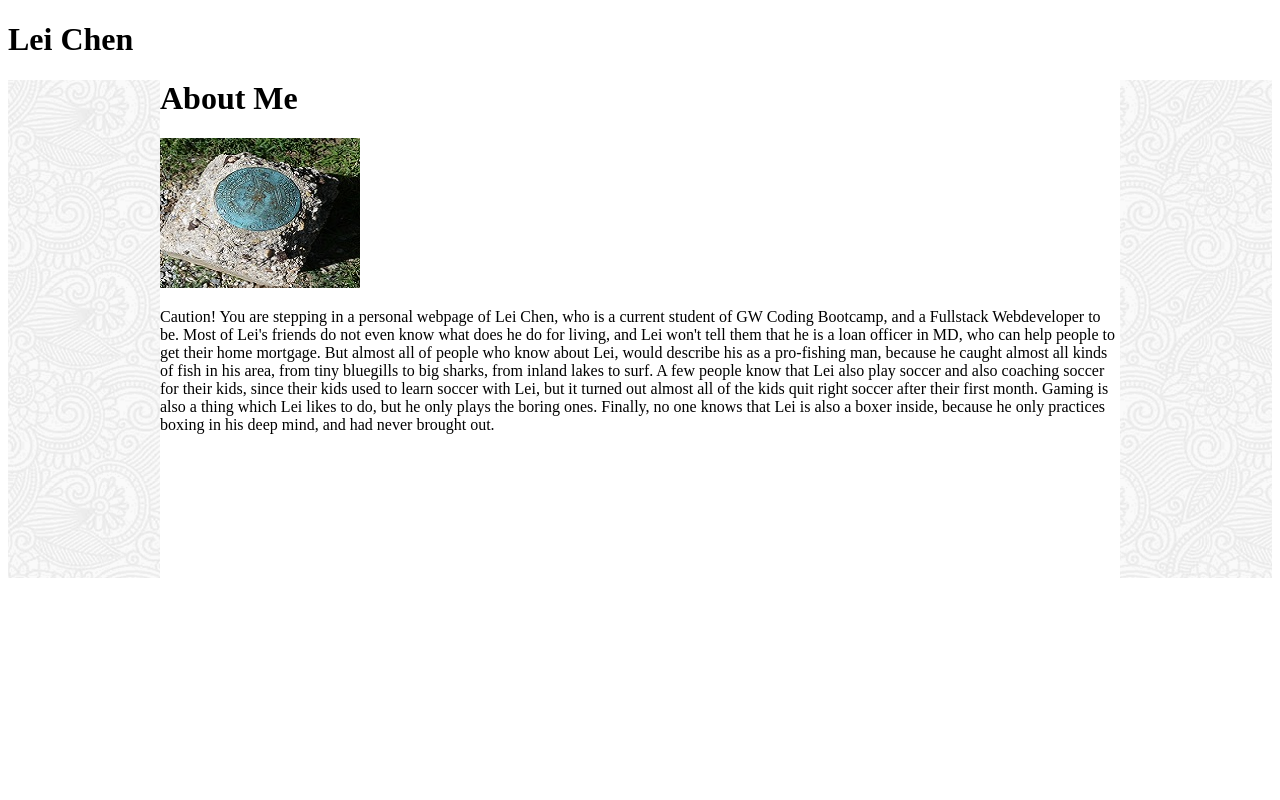
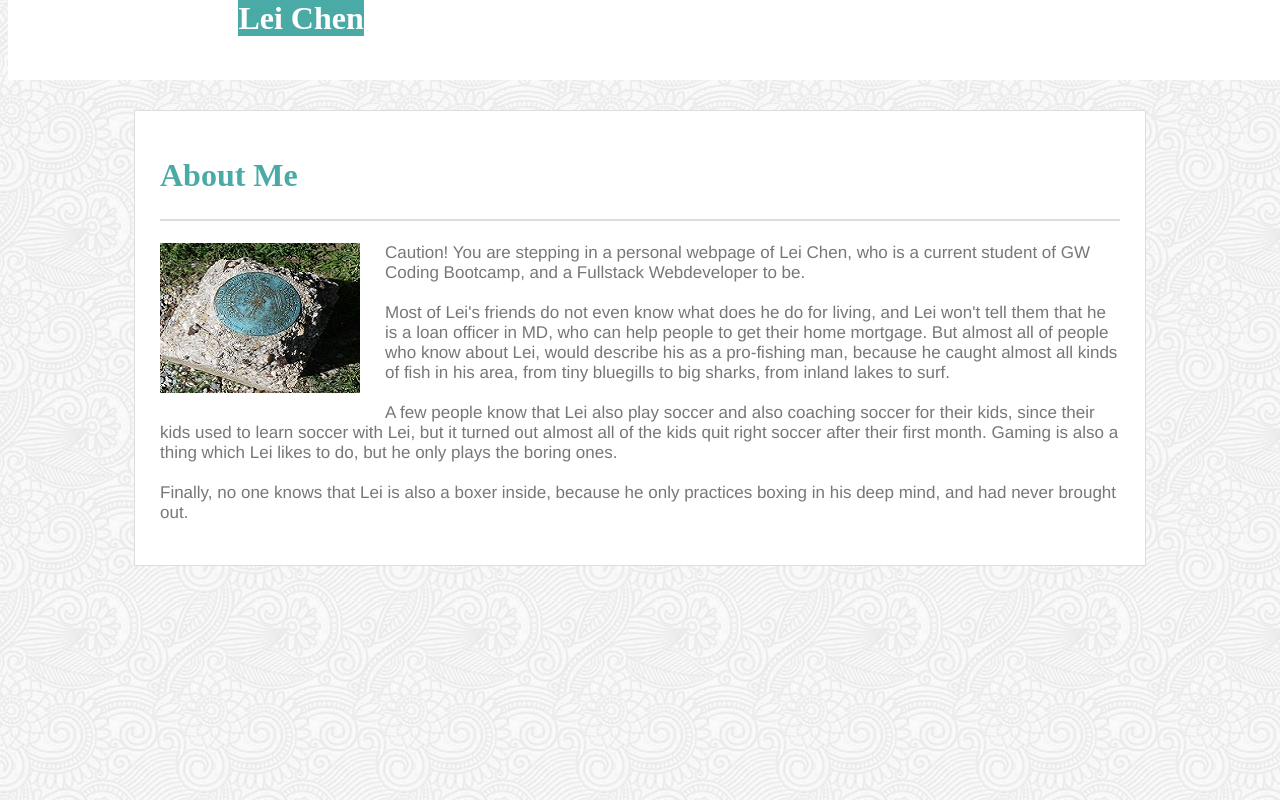
Before and after one commit to daimon5lion/Basic-Portfolio, a plain HTML site: page index.html in a window 1280 px wide. Drawn offline with Linux system fonts and the light colour scheme.

Commit message:
1024updates

```diff
--- a/assets/css/style.css
+++ b/assets/css/style.css
@@ -1,10 +1,46 @@
-.container {
+body {
   background-image: url(../images/background.png);
+}
+header {
+  position: fixed;
+  background-color: white;
+  height: 80px;
+  width: 100%;
+  top: 0px;
 }
 .mcontent {
   margin-left: auto;
   margin-right: auto;
+  margin-top: 110px;
   background-color: #ffffff;
   width: 960px;
-  height: 498px;
+  padding: 25px;
+  border-color: #dddddd;
+  border-style: solid;
+  border-width: 1.5px;
 }
+#myname {
+  font-family: serif;
+  color: #ffffff;
+  margin-left: 18%;
+  display: inline;
+  background-color: #4aaaa5;
+  background-size: 100px 200px;
+}
+
+#aboutme {
+  font-family: serif;
+  color: #4aaaa5;
+  padding-bottom: 25px;
+  border-bottom: 2px solid #dddddd;
+}
+#headshot {
+  float: left;
+  padding-right: 25px;
+  padding-bottom: 15px;
+}
+#ps {
+  font-family: Helvetica;
+  font-size: 17px;
+  color: #777777;
+}
--- a/index.html
+++ b/index.html
@@ -9,35 +9,37 @@
 
 <body>
     <header>
-        <h1>Lei Chen</h1>
+        <h1 id="myname"><span id="name">Lei Chen</span></h1>
     </header>
 
-    <div class="container">
     <div class="mcontent">
 
-            <h1>About Me</h1>
-
-            <img src="assets/images/head.jpg" />
-            <p>Caution! You are stepping in a personal webpage of Lei Chen, who is a current student of GW Coding
+        <h1 id="aboutme">About Me</h1>
+        <img id="headshot" src="assets/images/head.jpg" />
+        <p id="ps">Caution! You are stepping in a personal webpage of Lei Chen, who is a current student of GW
+            Coding
             Bootcamp,
-                and a Fullstack Webdeveloper to be.
+            and a Fullstack Webdeveloper to be.<br><br>
             Most of Lei's friends do not even know what does he do for living, and Lei won't tell them that he is a
             loan officer in MD, who can help people
             to get their home mortgage. But almost all of people who know about Lei, would describe his as a
             pro-fishing man, because he caught almost all kinds
-                of fish in his area, from tiny bluegills to big sharks, from inland lakes to surf. A few people know
+            of fish in his area, from tiny bluegills to big sharks, from inland lakes to surf. <br><br>A few people
+            know
             that
             Lei also play soccer and also coaching soccer
             for their kids, since their kids used to learn soccer with Lei, but it turned out almost all of the
             kids
             quit right soccer after their first month. Gaming
-                is also a thing which Lei likes to do, but he only plays the boring ones. Finally, no one knows that
+            is also a thing which Lei likes to do, but he only plays the boring ones. <br><br>Finally, no one knows
+            that
             Lei is
             also a boxer inside, because he only practices
             boxing in his deep mind, and had never brought out.
         </p>
+
     </div>
-    </div>
+
 </body>
 <footer>
 
```
Lines whose indentation alone changed are shown as unchanged.
